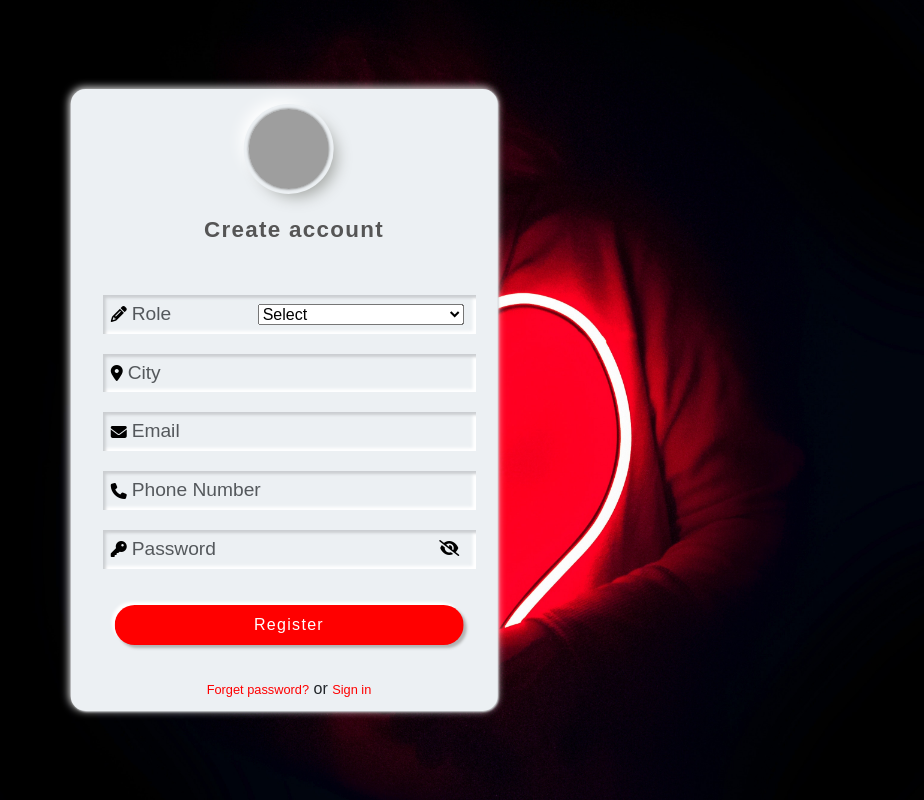
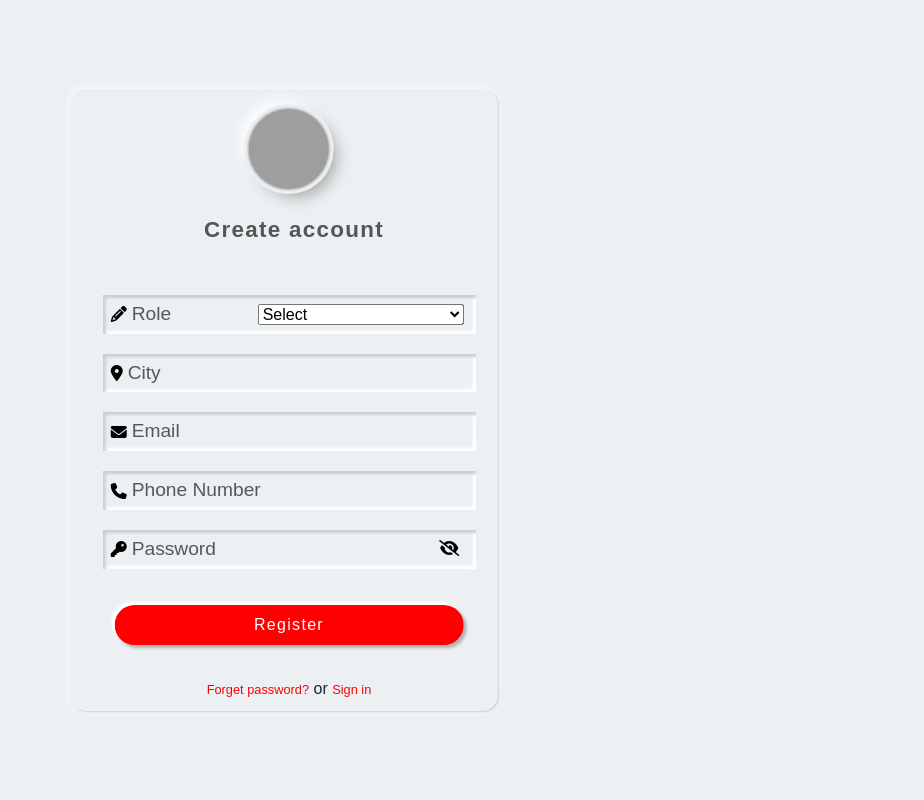
Before and after one commit to vst-git/DonationApp, a React (Create React App) app in the folder DonationApp/client/: page /register in a window 1280 px wide. Shown: the whole page, without its empty margins (356-1280 px from the left). Built offline with nearby package versions, Linux system fonts and the light colour scheme; grey boxes are pictures that could not be loaded.

Commit message:
Update Register.js

```diff
--- a/DonationApp/client/src/pages/auth/Register.js
+++ b/DonationApp/client/src/pages/auth/Register.js
@@ -20,7 +20,6 @@ const Register = () => {
       ) : (
         <div className="row g-0">
           <div className="col-md-8 form-banner">
-            <img src="./assets/images/banner1.jpg" alt="registerImage" />
           </div>
           <div className="col-md-4 form-container">
             <Form
```
